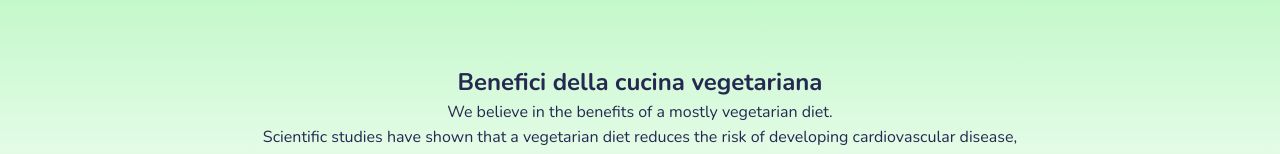
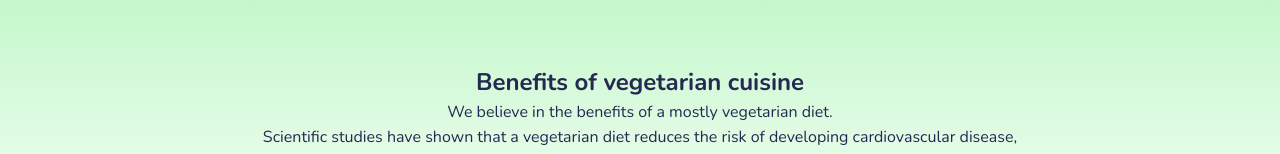
Before and after one commit to Stefina11/VeggieBites, a React (Vite) app: page /chi-siamo in a window 1280 px wide. Shown: the part 535-689 px from the top of the page. Built offline with nearby package versions, Linux system fonts and the light colour scheme.

Commit message:
correzioni inglese

```diff
--- a/src/components/CardDetails.jsx
+++ b/src/components/CardDetails.jsx
@@ -54,7 +54,7 @@ function CardDetails() {
         className="text-indigo-950"
       >
         {" "}
-        Vai alla ricetta completa
+        Go to the complete recipe
       </a>
     </div>
   );
--- a/src/components/ChiSiamo.jsx
+++ b/src/components/ChiSiamo.jsx
@@ -20,7 +20,7 @@ function ChiSiamo() {
       reduce its consumption and instead consolidate a diet based on
       foods of plant origin.
       </p>
-      <h2 className="chi-siamo-subtitle">Benefici della cucina vegetariana</h2>
+      <h2 className="chi-siamo-subtitle">Benefits of vegetarian cuisine</h2>
       <p className="chi-siamo-text">
       We believe in the benefits of a mostly vegetarian diet. <br />Scientific studies have shown that a
       vegetarian diet reduces the risk of developing cardiovascular disease, diabetes, obesity, some cancers, and high blood pressure.
```
